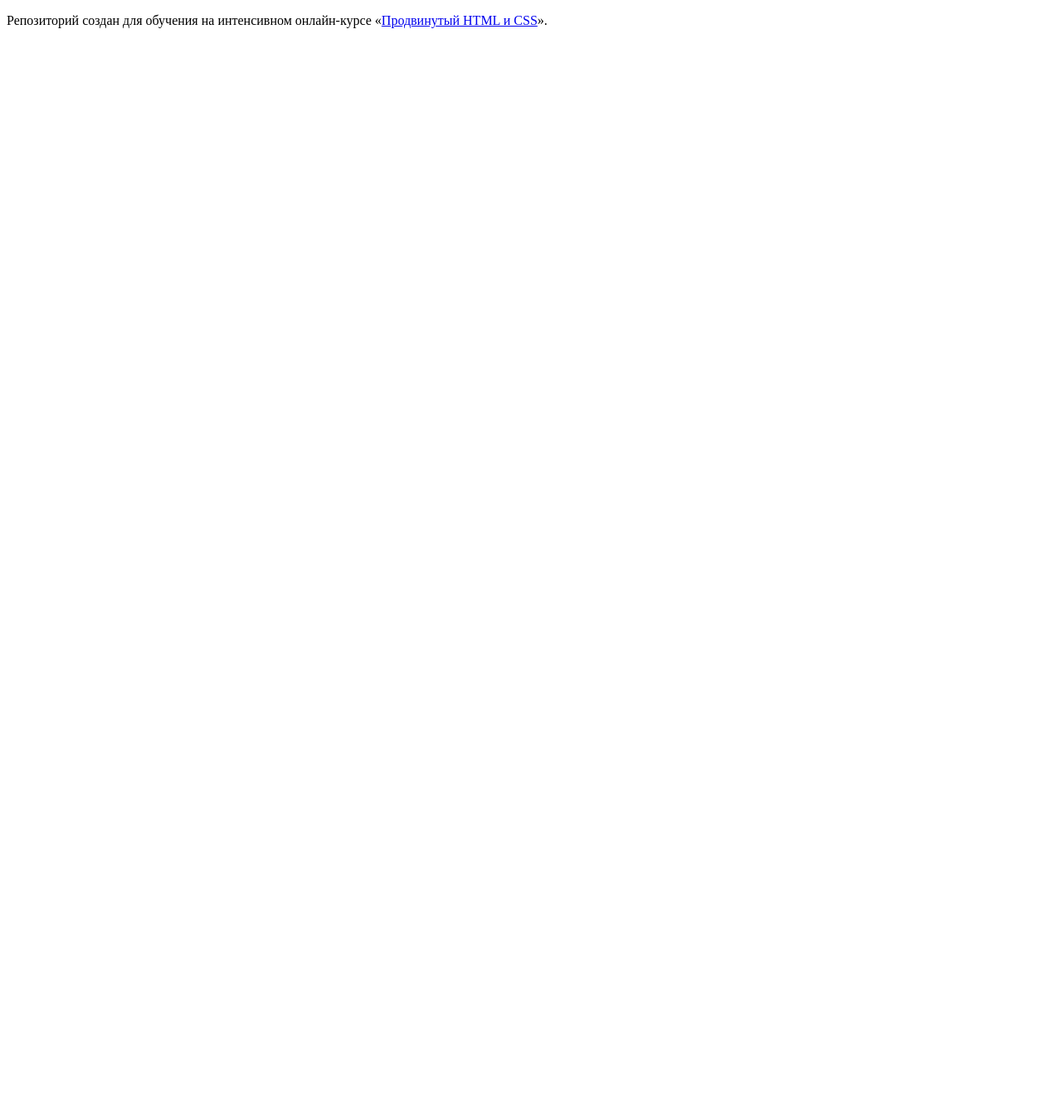
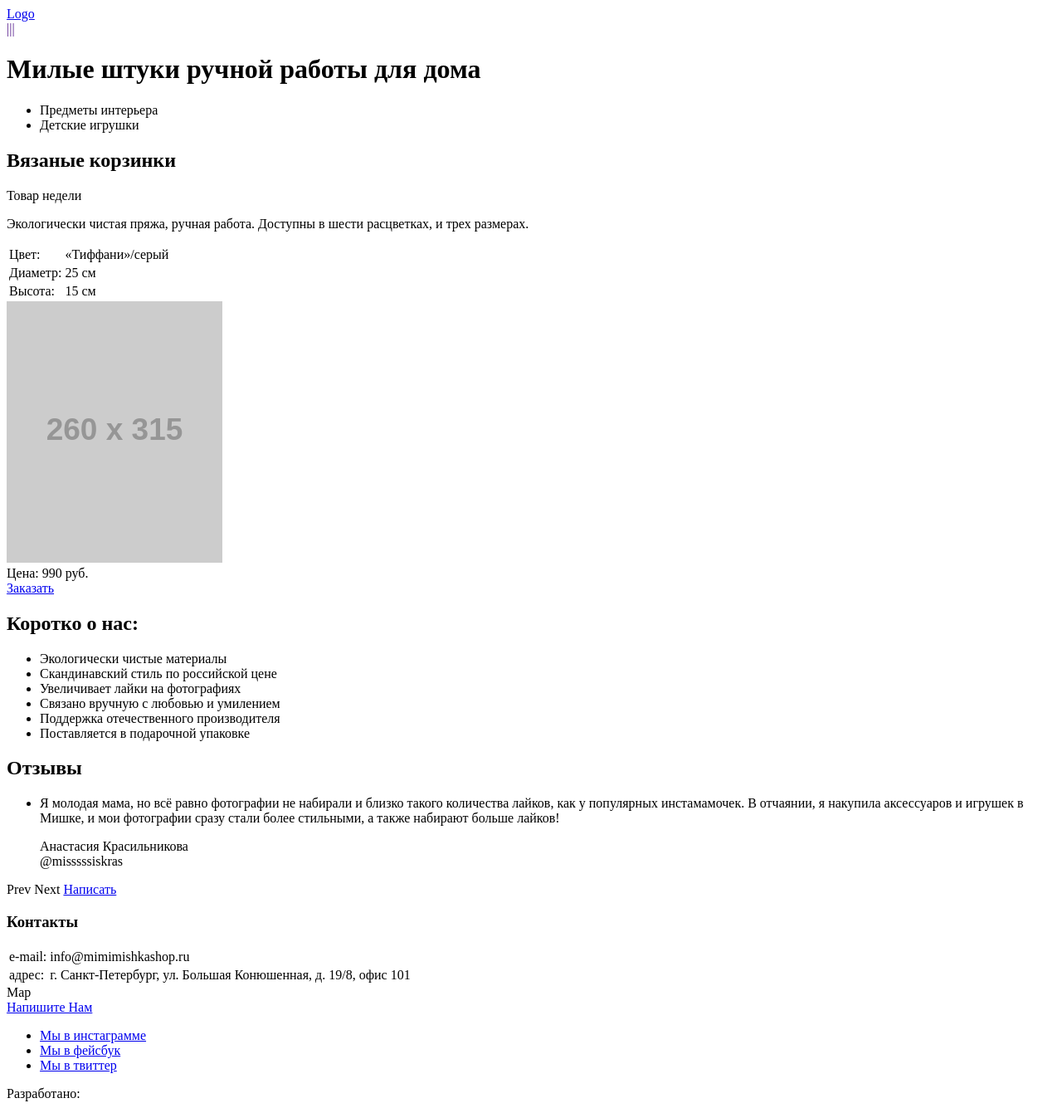
Before and after one commit to Drix87/3467-mishka, a website: page index.html in a window 1280 px wide. Shown: the whole page at 83% size. Before the commit the page ends 800 px from the top, so only its background shows below. Drawn offline with Linux system fonts and the light colour scheme; placeholder pictures from the web are drawn by us.

Commit message:
Выполнил разметку index.html catalog.html form.html

```diff
--- a/index.html
+++ b/index.html
@@ -6,7 +6,142 @@
   </head>
   <body>
 
-    <p>Репозиторий создан для обучения на интенсивном онлайн‑курсе «<a href="https://htmlacademy.ru/intensive/adaptive">Продвинутый HTML и CSS</a>».</p>
+    <header class="page-header">
+      <a class="logo" href="#">
+          Logo
+      </a>
+      <nav class="main-nav">
+        <a href="" class="main-nav__hamburger"><span>|||</span></a>
+      </nav>
+    </header>
+
+    <main>
+
+      <div class="intro">
+        <h1 class="intro__title">Милые штуки ручной работы для дома</h1>
+        <ul class="intro__list">
+          <li class="intro__item">Предметы интерьера</li>
+          <li class="intro__item">Детские игрушки</li>
+        </ul>
+      </div>
+
+      <div class="top-week">
+        <h2 class="top-week__title">Вязаные корзинки</h2>
+        <span class="top-week__sub-title">Товар недели</span>
+        <p>Экологически чистая пряжа, ручная работа. Доступны в шести расцветках, и трех размерах.</p>
+        <table class="top-week__table">
+          <tr>
+            <td>
+              Цвет:
+            </td>
+            <td>
+              «Тиффани»/серый
+            </td>
+          </tr>
+          <tr>
+            <td>
+              Диаметр:
+            </td>
+            <td>
+              25 см
+            </td>
+          </tr>
+          <tr>
+            <td>
+              Высота:
+            </td>
+            <td>
+              15 см
+            </td>
+          </tr>
+        </table>
+        <div class="top-week__img">
+          <img src="http://placehold.it/260x315" width="260" height="315" alt="Товар недели">
+        </div>
+        <div class="top-week__price">
+          Цена: 990 руб.
+        </div>
+        <a href="#" class="btn top-week__order">Заказать</a>
+      </div>
+
+      <div class="about">
+        <h2 class="about__title">Коротко о нас:</h2>
+        <ul class="about__list">
+          <li class="about__item">Экологически чистые материалы</li>
+          <li class="about__item">Скандинавский стиль по российской цене</li>
+          <li class="about__item">Увеличивает лайки на фотографиях</li>
+          <li class="about__item">Связано вручную с любовью и умилением</li>
+          <li class="about__item">Поддержка отечественного производителя</li>
+          <li class="about__item">Поставляется в подарочной упаковке</li>
+        </ul>
+      </div>
+
+      <div class="testimonials">
+        <h2 class="testimonials__title">Отзывы</h2>
+        <ul class="testimonials__list">
+          <li class="testimonials__item">
+            <p>Я молодая мама, но всё равно фотографии не набирали и близко такого количества лайков, как у популярных инстамамочек. В отчаянии, я накупила аксессуаров и игрушек в Мишке, и мои фотографии сразу стали более стильными, а также набирают больше лайков!</p>
+            <div class="testimonials__author-name">
+              Анастасия Красильникова
+            </div>
+            <span class="testimonials__author-mail">
+              @misssssiskras
+            </span>
+          </li>
+        </ul>
+        <span class="testimonials__prev">Prev</span>
+        <span class="testimonials__next">Next</span>
+        <a href="#" class="btn testimonials__write">Написать</a>
+      </div>
+
+      <div class="contacts">
+        <h3 class="contacts__title">Контакты</h3>
+        <table class="contacts__table">
+          <tr>
+            <td>
+              e-mail:
+            </td>
+            <td>
+              info@mimimishkashop.ru
+            </td>
+          </tr>
+          <tr>
+            <td>
+              адрес:
+            </td>
+            <td>
+              г. Санкт-Петербург,
+              ул. Большая Конюшенная,
+              д. 19/8, офис 101
+            </td>
+          </tr>
+        </table>
+        <div class="contacts__map">
+          Map
+        </div>
+        <a href="#" class="btn contacts__write">Напишите Нам</a>
+      </div>
+
+    </main>
+
+    <footer class="page-footer">
+      <ul class="social-block">
+        <li class="social-item social-item--inst">
+          <a href="#">Мы в инстаграмме</a>
+        </li>
+        <li class="social-item social-item--fb">
+          <a href="#">Мы в фейсбук</a>
+        </li>
+        <li class="social-item social-item--tw">
+          <a href="#">Мы в твиттер</a>
+        </li>
+      </ul>
+      <div class="copyright">
+        <div class="copyright__text">
+          Разработано:
+        </div>
+      </div>
+    </footer>
 
   </body>
 </html>
```
Also changed, not shown: catalog.html (added, +83 -0 lines), form.html (added, +149 -0 lines).
